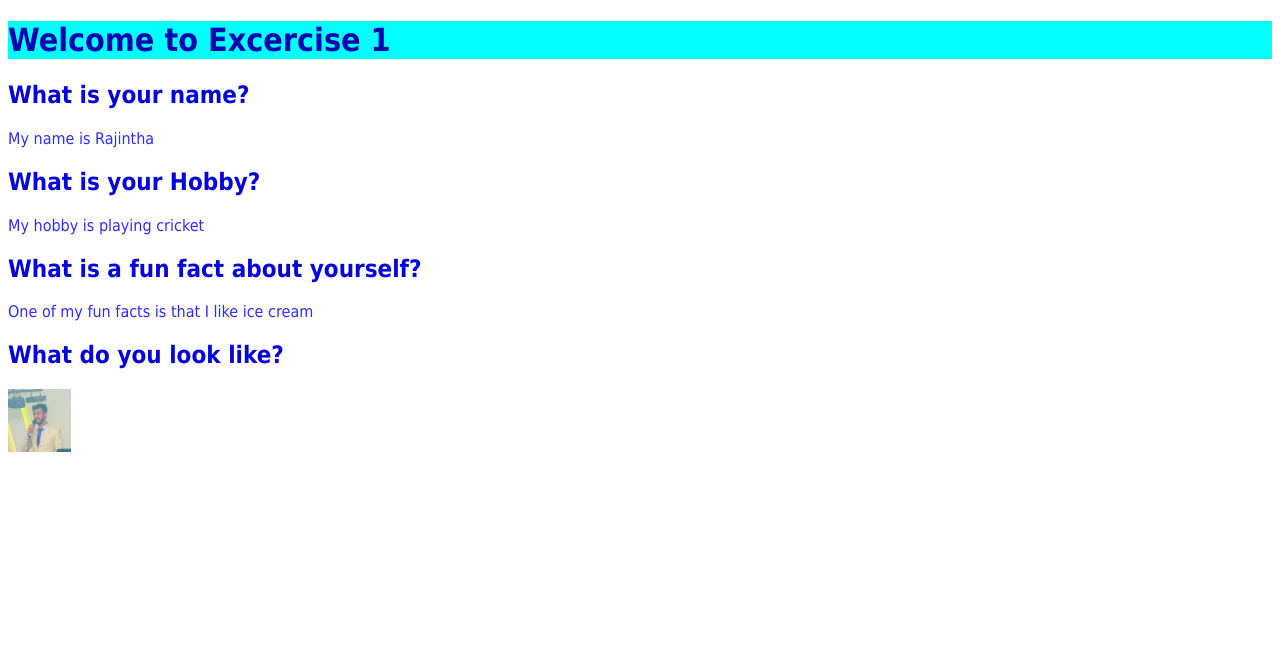
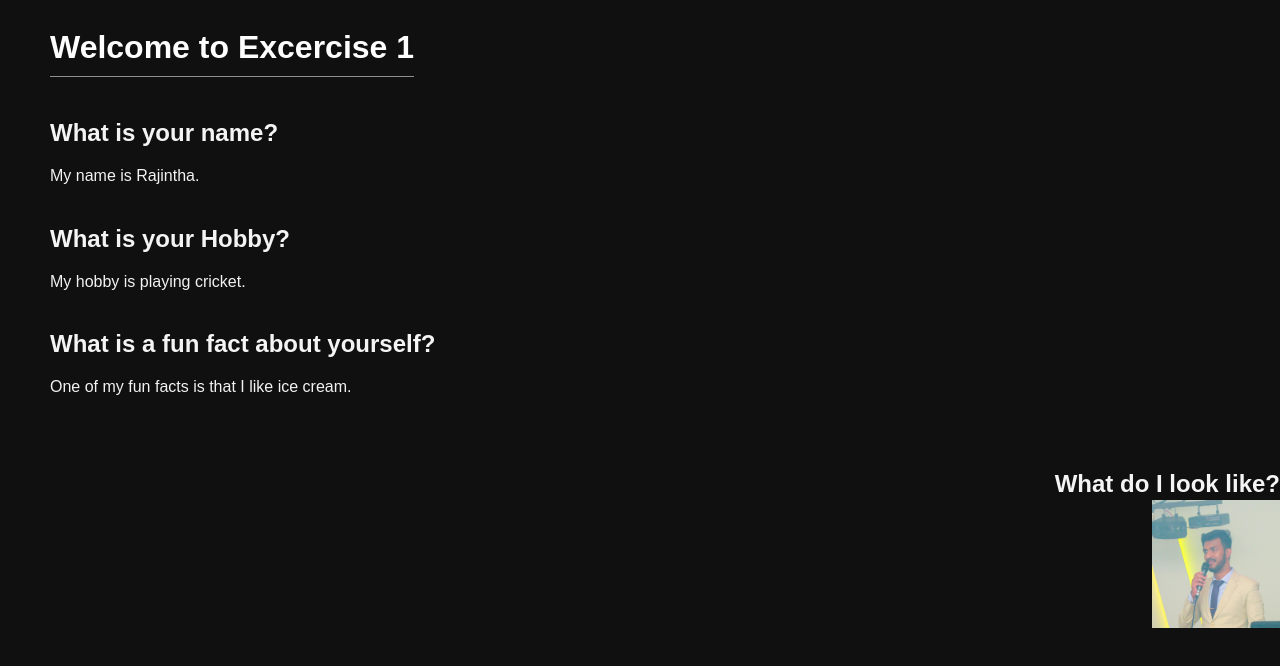
Before and after one commit to Rajinthara/22-06-2023_01, a plain HTML site: page index.html in a window 1280 px wide. Drawn offline with Linux system fonts and the light colour scheme.

Commit message:
Add files via upload

```diff
--- a/index.html
+++ b/index.html
@@ -6,19 +6,17 @@
     <link rel = "stylesheet" href="stylesheet.css">
   </head>
   <body>
-    <h1><header>Welcome to Excercise 1</header></h1>
-    </header>
-    <h2>What is your name?</h2>
-    <p id="myName">My name is Rajintha</p>
-
-    <h2>What is your Hobby?</h2>
-    <p id="myName">My hobby is playing cricket</p>
-
-    <h2>What is a fun fact about yourself?</h2>
-    <p id="myName">One of my fun facts is that I like ice cream</p>
-
-
-    <h2>What do you look like?</h2>
+    <div class="details">
+        <h1>Welcome to Excercise 1</h1>
+        </header>
+        <h2>What is your name?</h2>
+        <p id="myName">My name is Rajintha.</p>
+        <h2>What is your Hobby?</h2>
+        <p id="myName">My hobby is playing cricket.</p>
+        <h2>What is a fun fact about yourself?</h2>
+        <p id="myName">One of my fun facts is that I like ice cream.</p>
+    </div>
+    <h2 id="picture">What do I look like?</h2>
     <img src="Rajintha.jpg">
   </body>
 </html>
--- a/stylesheet.css
+++ b/stylesheet.css
@@ -1,19 +1,35 @@
+body{
+    background-color: rgba(0, 0, 0, 0.937);
+}
 #myName{
-    font-family:Tahoma;
-    color:rgb(46, 46, 246);
+    font-family:sans-serif;
+    color:rgb(242, 242, 242);
+    padding-bottom: 20px;
 }
 img{
-    width:5%;
+    width:10%;
+    position: absolute;
+    right: 0px;
+    top: 500px;
 }
 h1{
-    font-family: Tahoma;
-    color:rgb(4, 4, 178)
+    display: inline-block;
+    font-family: sans-serif;
+    color:rgb(254, 254, 254);
+    padding-bottom: 10px;
+    border-bottom: 1px solid rgba(233, 231, 231, 0.588);
 }
 h2{
-    font-family: Tahoma;
-    color:rgb(5, 5, 219)
+    font-family: sans-serif;
+    color:rgb(244, 244, 244);
 }
-header{
-    background-color:aqua;
-    border: 400px;
+.details{
+display:inline-block;
+position:absolute;
+left:50px;
 }
+#picture{
+    position: absolute;
+    right:0px;
+    top:450px;
+}
```
